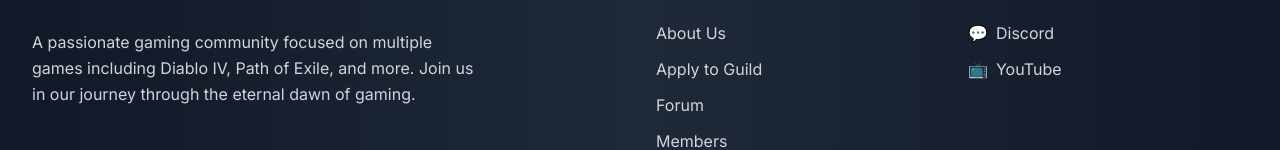
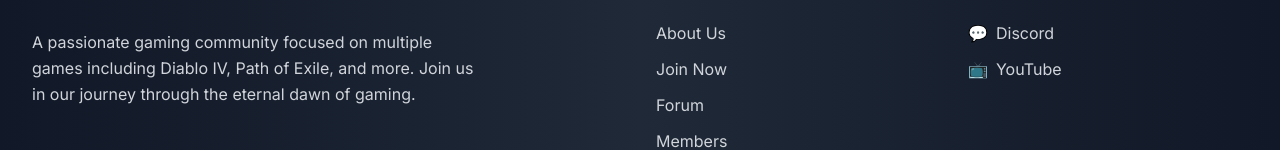
Before and after one commit to mstew87/eternal-dawn, a Next.js app: page / in a window 1280 px wide. Shown: the part 2311-2461 px from the top of the page. Built offline with nearby package versions, Linux system fonts and the light colour scheme; a web font is replaced by a local one.

Commit message:
updated footer

```diff
--- a/src/components/layout/Footer.tsx
+++ b/src/components/layout/Footer.tsx
@@ -32,7 +32,7 @@ export default function Footer() {
             <ul className="space-y-3">
               {[
                 { href: '/coming-soon', label: 'About Us' },
-                { href: '/apply', label: 'Apply to Guild' },
+                { href: '/apply', label: 'Join Now' },
                 { href: '/coming-soon', label: 'Forum' },
                 { href: '/coming-soon', label: 'Members' }
               ].map((link) => (
```
